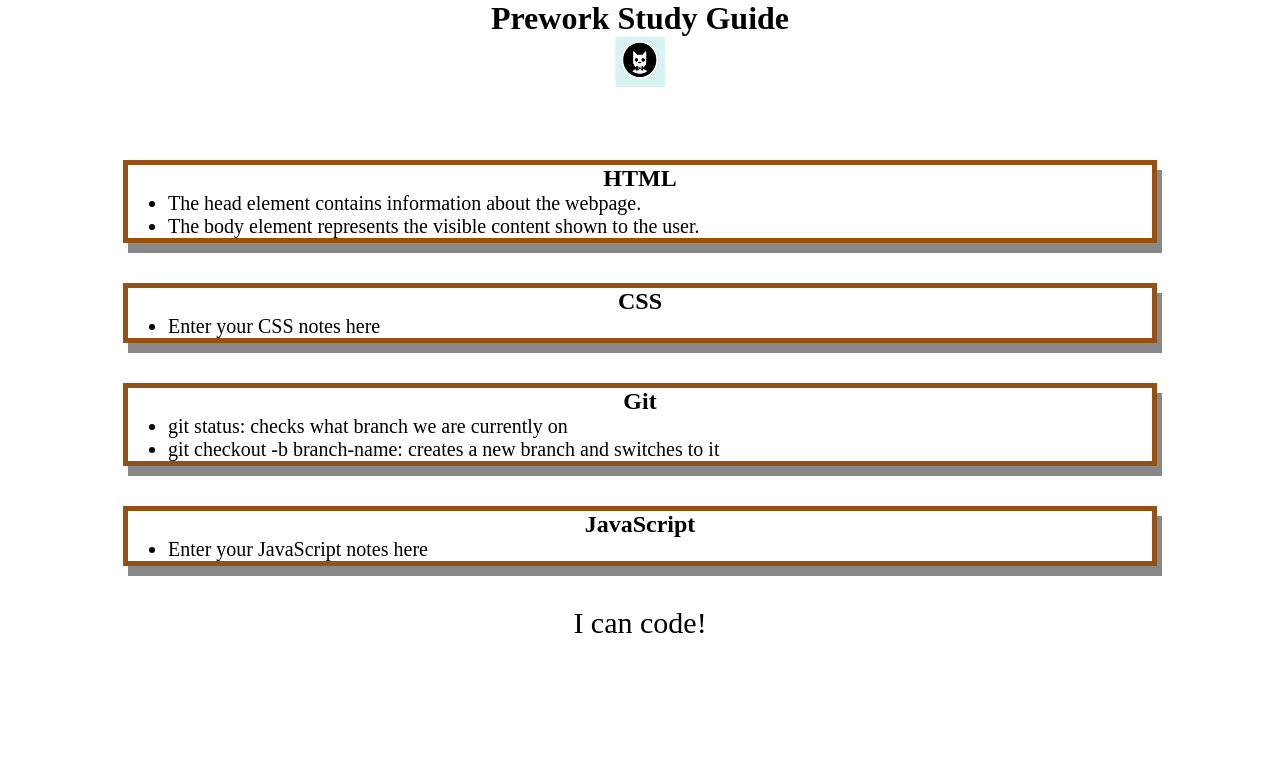
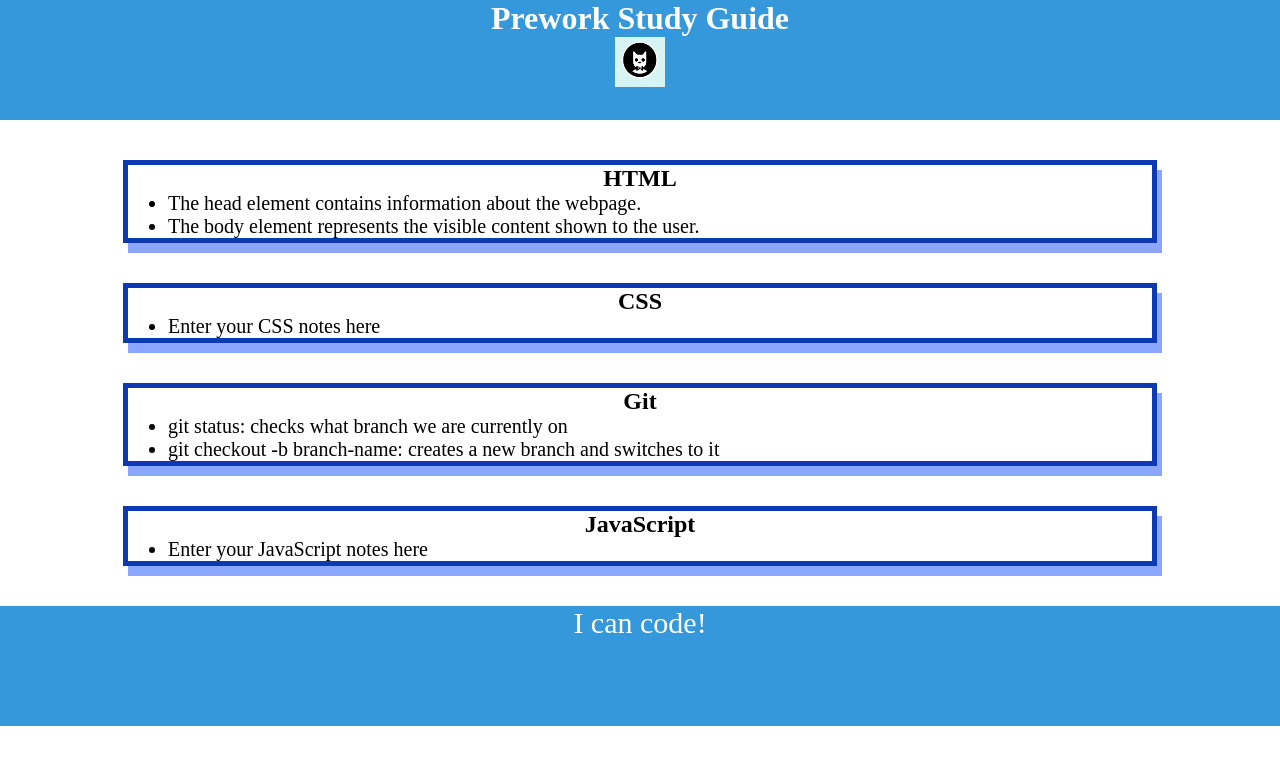
Before and after one commit to Micky-Ad/prework-study-guide, a plain HTML site: page index.html in a window 1280 px wide. Drawn offline with Linux system fonts and the light colour scheme.

Commit message:
adding css color fixs

```diff
--- a/assets/style.css
+++ b/assets/style.css
@@ -7,11 +7,9 @@ header,
 footer {
     width: 100%;
     height: 120px;
-<<<<<<< HEAD
-    background-color: #2874A6;
-
+    background-color: #3498DB;
+    color: white;
 }
-
 h1,
 h2 {
     text-align: center;
@@ -39,8 +37,6 @@ p {
   .card {
     width: 80%;
     margin: 40px auto;
-    border: 5px solid #935116 ;
-    box-shadow: 5px 10px #888888;
-=======
->>>>>>> 26f1b6b0d2dfd9b1ecd8b82c205e788e78dea84a
+    border: 5px solid #0d39b4 ;
+    box-shadow: 5px 10px #2a5bfd8a;
   }
```
